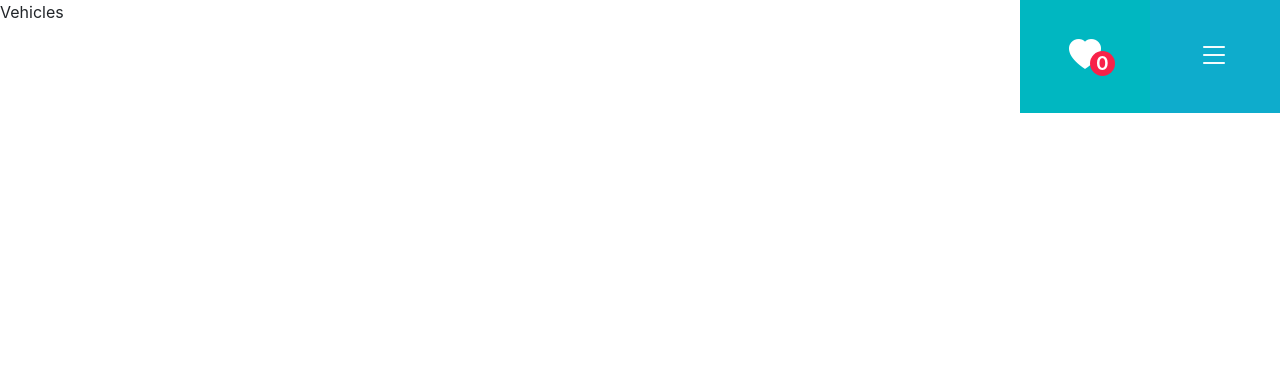
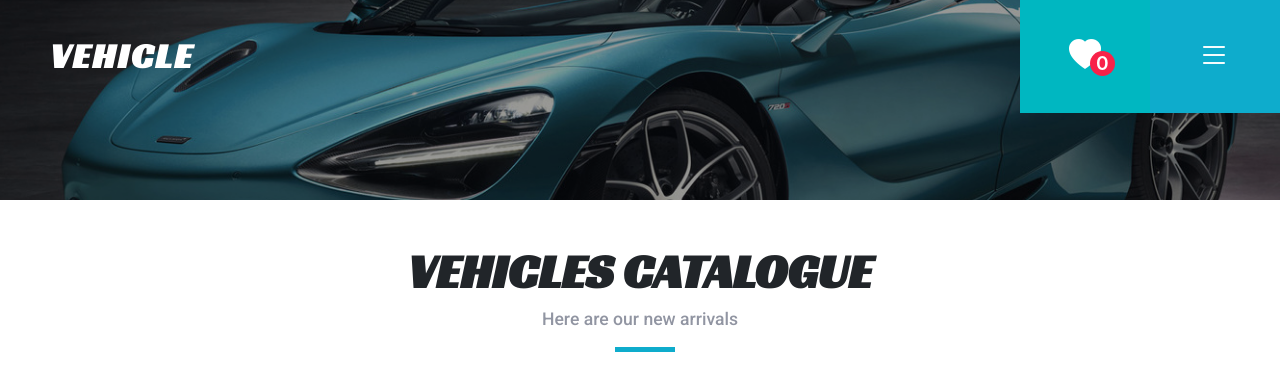
Before and after one commit to AnastasiiaYurchenko/sports-cars, a React (Create React App) app: page /sports-cars/vehicles in a window 1280 px wide. Shown: the top 390 px of the page. Built offline with nearby package versions, Linux system fonts and the light colour scheme.

Commit message:
add PageTitle component on Vehicles page

```diff
--- /dev/null
+++ b/src/components/PageTitle.jsx
@@ -0,0 +1,13 @@
+import React from 'react';
+import './pageTitle.css';
+
+const PageTitle = ({title, subtitle}) => {
+  return (
+      <div className='page-title mt-5'>
+          <h2>{title}</h2>
+          <p>{subtitle}</p>
+    </div>
+  )
+}
+
+export default PageTitle
--- /dev/null
+++ b/src/components/pageTitle.css
@@ -0,0 +1,35 @@
+.page-title{
+    margin-bottom: 60px;
+    position: relative;
+    padding-bottom: 20px;
+}
+
+.page-title::before{
+    content: '';
+    position: absolute;
+    display: block;
+    width: 60px;
+    height: 5px;
+    background: var(--primary);
+    bottom: 0;
+    left: calc(50% - 25px);
+}
+
+.page-title h2{
+    font-family: 'Racing Sans One', cursive;
+    font-size: 3rem;
+    line-height: 1;
+    text-transform: uppercase;
+    text-align: center;
+    font-weight: 700;
+    margin-bottom: 10px;
+}
+
+.page-title p{
+    text-align: center;
+    padding: 0;
+    margin: 0;
+    font-size: 1.1rem;
+    font-weight: 500;
+    color: #9195a2;
+}
--- a/src/pages/Vehicles.jsx
+++ b/src/pages/Vehicles.jsx
@@ -1,9 +1,21 @@
-import React from 'react'
-import './vehicles.css'
+import React, { useContext } from 'react';
+import './vehicles.css';
+
+import bgImg from '../images/mclaren-1.jpg';
+import { AppContext } from 'App';
+import PageTitle from 'components/PageTitle';
 
 const Vehicles = () => {
+  const { data: cars, setData: setCars } = useContext(AppContext);
+
   return (
-    <div>Vehicles</div>
+    <div id='vehicles' className='page vehicles' >
+      <img src={bgImg} alt="" className='img-fluid page-img' />
+      <div className="container">
+        <PageTitle title="Vehicles Catalogue" subtitle="Here are our new arrivals"/>
+      </div>
+
+    </div>
   )
 }
 
```
